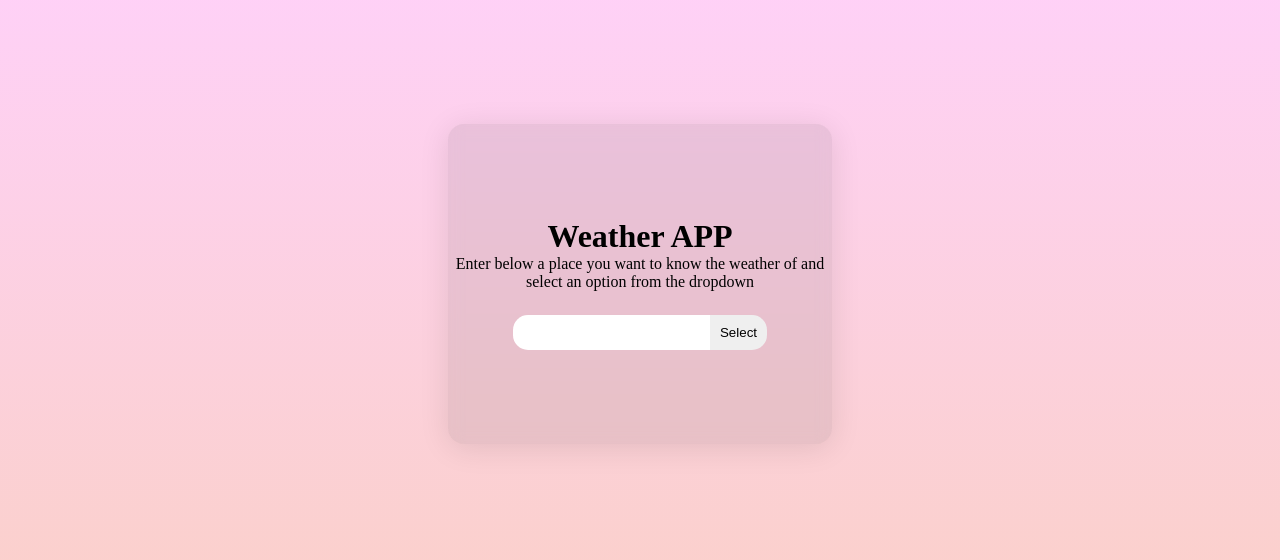
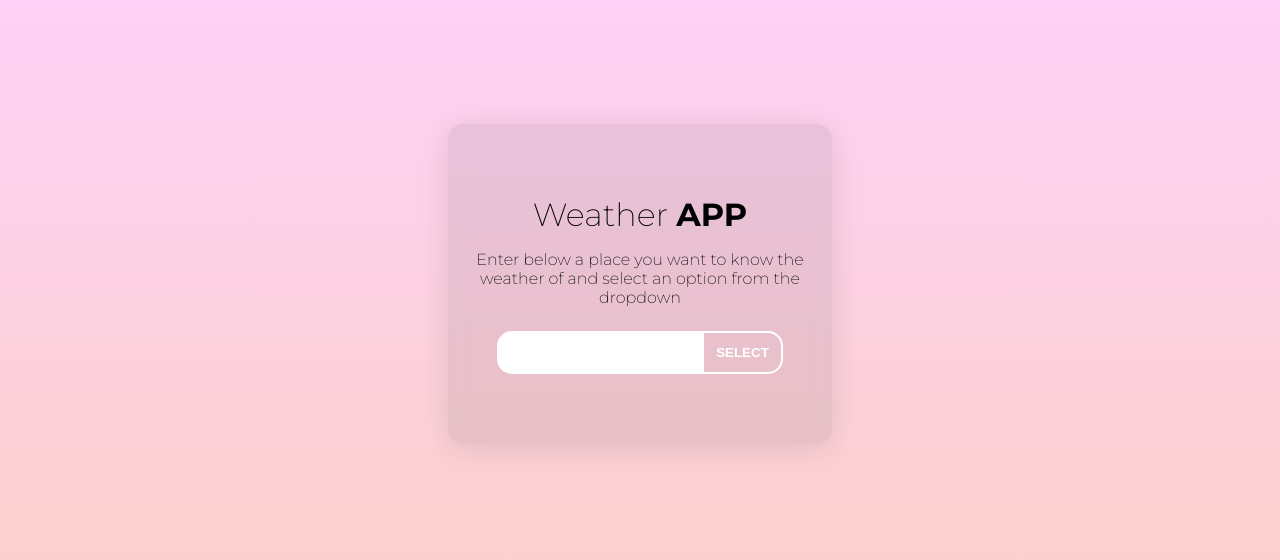
Before and after one commit to SandraHKannerberg/weather-app, a React (Vite) app: page / in a window 1280 px wide. Shown: the part 116-676 px from the top of the page. Built offline with nearby package versions, Linux system fonts and the light colour scheme.

Commit message:
fontfamily, css input and button

```diff
--- a/index.html
+++ b/index.html
@@ -1,8 +1,14 @@
-<!doctype html>
+<!DOCTYPE html>
 <html lang="en">
   <head>
     <meta charset="UTF-8" />
     <link rel="icon" type="image/svg+xml" href="/vite.svg" />
+    <link rel="preconnect" href="https://fonts.googleapis.com" />
+    <link rel="preconnect" href="https://fonts.gstatic.com" crossorigin />
+    <link
+      href="https://fonts.googleapis.com/css2?family=Montserrat:wght@200;400;700&display=swap"
+      rel="stylesheet"
+    />
     <meta name="viewport" content="width=device-width, initial-scale=1.0" />
     <title>Weather app</title>
   </head>
--- a/src/App.css
+++ b/src/App.css
@@ -12,3 +12,18 @@
   -webkit-backdrop-filter: blur(7px);
   border: 1 px solid rgba(255, 255, 255, 0.803);
 }
+
+.title {
+  font-weight: lighter;
+  margin-bottom: 1rem;
+}
+
+.title-effect {
+  font-weight: bold;
+  text-transform: uppercase;
+}
+
+.info-text {
+  text-align: center;
+  font-weight: lighter;
+}
--- a/src/App.tsx
+++ b/src/App.tsx
@@ -16,6 +16,7 @@ function App() {
           alignItems: "center",
           flexDirection: "column",
           gap: "1.5rem",
+          padding: "10px",
         }}
       >
         <Col
@@ -26,13 +27,10 @@ function App() {
             flexDirection: "column",
           }}
         >
-          <h1>
-            Weather{" "}
-            <span style={{ fontWeight: "bold", textTransform: "uppercase" }}>
-              app
-            </span>
+          <h1 className="title">
+            Weather <span className="title-effect">app</span>
           </h1>
-          <p style={{ textAlign: "center" }}>
+          <p className="info-text">
             Enter below a place you want to know the weather of and select an
             option from the dropdown
           </p>
@@ -41,18 +39,22 @@ function App() {
         <InputGroup className="mb-3">
           <Form.Control
             style={{
-              padding: "10px",
+              padding: "12px",
               borderTopLeftRadius: "15px",
               borderBottomLeftRadius: "15px",
-              border: 0,
+              border: "2px solid white",
             }}
           />
           <Button
             style={{
-              padding: "10px",
+              padding: "12px",
               borderTopRightRadius: "15px",
               borderBottomRightRadius: "15px",
-              border: 0,
+              border: "2px solid white",
+              textTransform: "uppercase",
+              background: 0,
+              color: "white",
+              fontWeight: "bold",
             }}
             variant="outline-light"
             id="button-addon2"
--- a/src/index.css
+++ b/src/index.css
@@ -10,4 +10,5 @@ body {
   display: flex;
   justify-content: center;
   align-items: center;
+  font-family: "Montserrat", sans-serif;
 }
```
